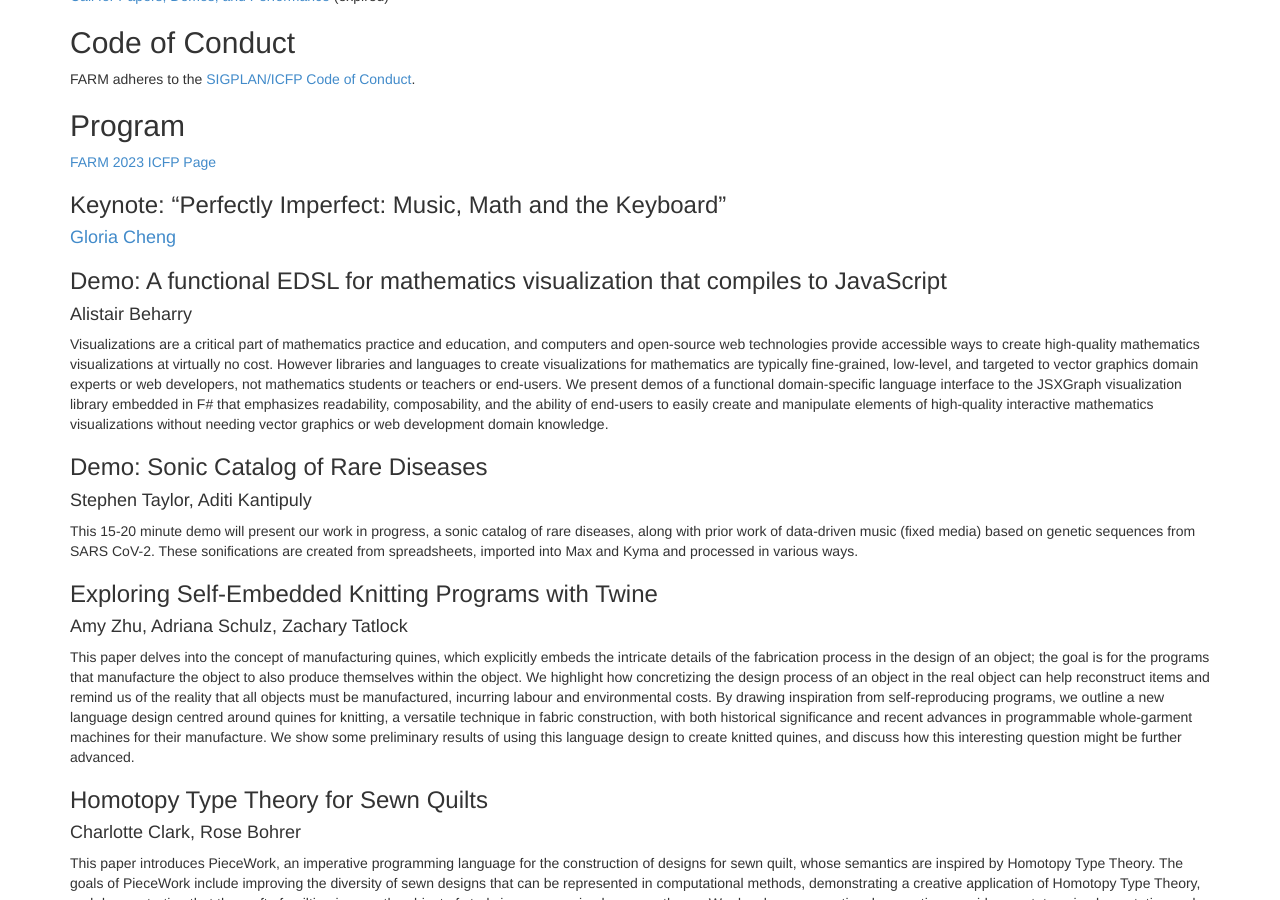
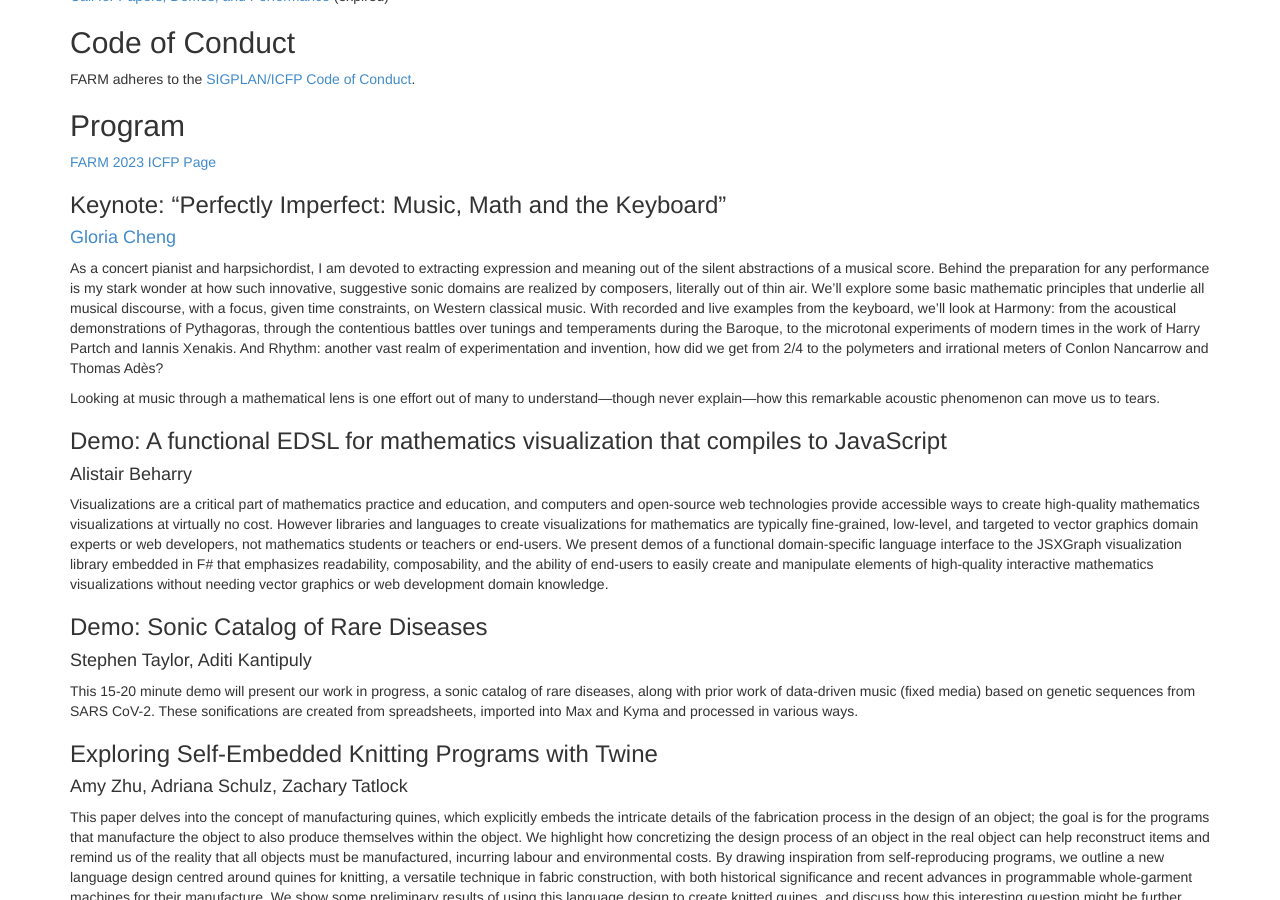
Before and after one commit to functional-art/functional-art.github.com, a Jekyll site: the page built from 2023/index.md, in a window 1280 px wide and 900 px high, scrolled down 515 px. Built offline with Jekyll 4.4.1, drawn with Linux system fonts in a browser that asks for light colours; nearby versions of some CDN libraries.

Commit message:
Added keynote abstract

```diff
--- a/2023/index.md
+++ b/2023/index.md
@@ -50,6 +50,24 @@ FARM adheres to the [SIGPLAN/ICFP Code of Conduct](https://icfp23.sigplan.org/at
 ### Keynote: "Perfectly Imperfect: Music, Math and the Keyboard"
 #### [Gloria Cheng](https://schoolofmusic.ucla.edu/people/gloria-cheng/)
 
+As a concert pianist and harpsichordist, I am devoted to extracting
+expression and meaning out of the silent abstractions of a musical
+score. Behind the preparation for any performance is my stark wonder
+at how such innovative, suggestive sonic domains are realized by
+composers, literally out of thin air. We’ll explore some basic
+mathematic principles that underlie all musical discourse, with a
+focus, given time constraints, on Western classical music. With
+recorded and live examples from the keyboard, we’ll look at Harmony:
+from the acoustical demonstrations of Pythagoras, through the
+contentious battles over tunings and temperaments during the Baroque,
+to the microtonal experiments of modern times in the work of Harry
+Partch and Iannis Xenakis. And Rhythm: another vast realm of
+experimentation and invention, how did we get from 2/4 to the
+polymeters and irrational meters of Conlon Nancarrow and Thomas Adès?
+
+Looking at music through a mathematical lens is one effort out of many
+to understand—though never explain—how this remarkable acoustic
+phenomenon can move us to tears.
 
 ### Demo: A functional EDSL for mathematics visualization that compiles to JavaScript
 #### Alistair Beharry
```
